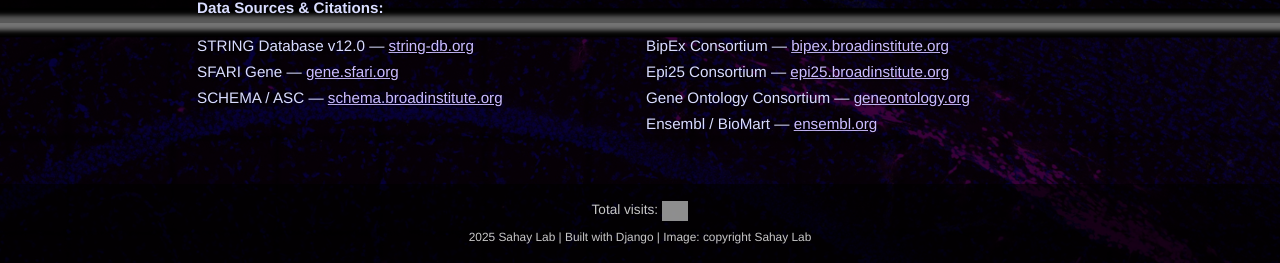
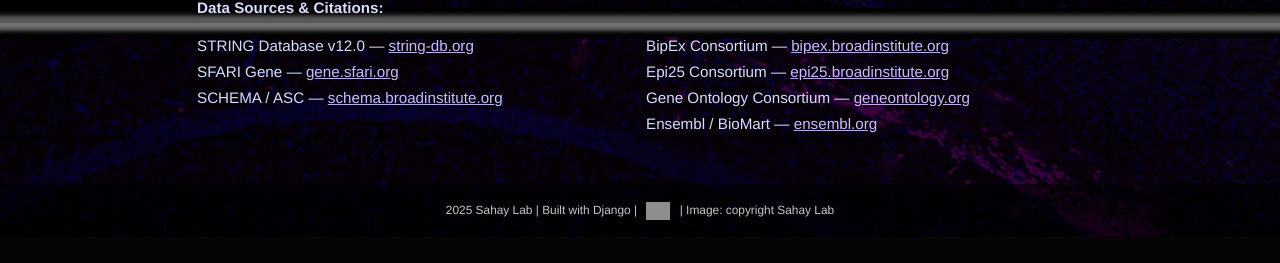
Before and after one commit to Mspanch/xpg-atlas, a Django app: page / in a window 1280 px wide. Shown: the part 777-1040 px from the top of the page. After the commit the page ends 1014 px from the top, so only its background shows below. Run offline with Django 5.2, Linux system fonts and the light colour scheme; parts of the project's set-up code (start-up, migrations or seed data) failed here and were passed over; grey boxes are pictures that could not be loaded.

Commit message:
Final fix for visitor counter v2

```diff
--- a/xpg_app/templates/xpg_app/home.html
+++ b/xpg_app/templates/xpg_app/home.html
@@ -190,15 +190,12 @@
   <!-- FOOTER WITH WORKING COUNTER -->
   <footer>
     <div style="text-align:center; font-size:0.85rem; opacity:0.9;">
-
-      <div style="margin-bottom:6px;">
-        Total visits:
+      <small>
+        2025 Sahay Lab | Built with Django |
         <img src="https://visitor-badge.laobi.icu/badge?page_id=xpg_atlas_site"
-             style="height:20px; vertical-align:middle;">
-      </div>
-
-      <small>2025 Sahay Lab | Built with Django | Image: copyright Sahay Lab</small>
-
+             style="height:18px; vertical-align:middle; margin:0 6px;">
+        | Image: copyright Sahay Lab
+      </small>
     </div>
   </footer>
 
```
